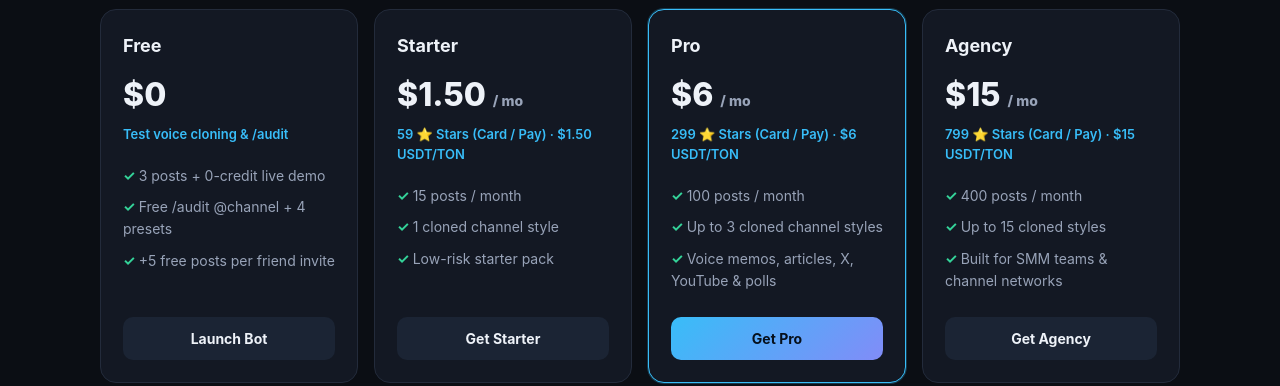
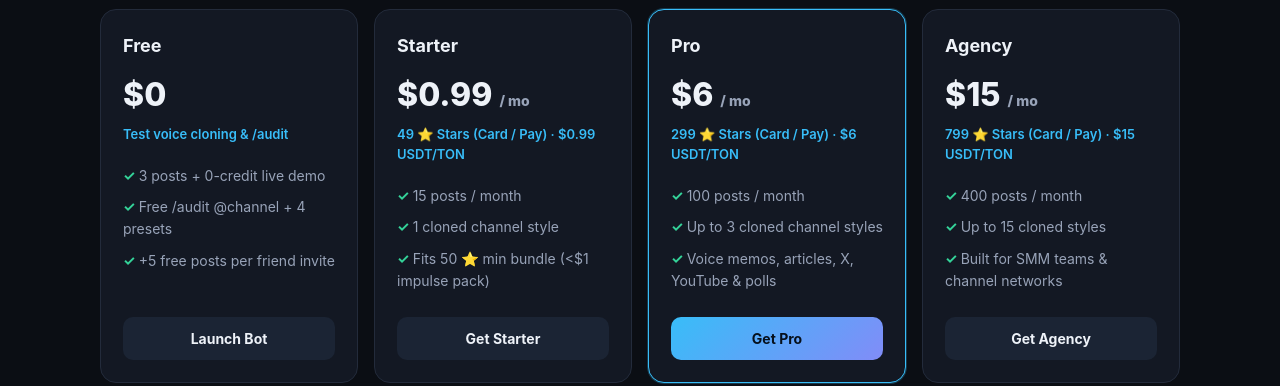
Before and after one commit to babanadia/postforge, a plain HTML site: page index.html in a window 1280 px wide. Shown: the part 1553-1939 px from the top of the page. Drawn offline with Linux system fonts and the light colour scheme.

Commit message:
EXP-006: Starter 49 Stars / .99 (<50 Stars bundle) & preserve landing_audit link

```diff
--- a/index.html
+++ b/index.html
@@ -255,12 +255,12 @@
       <div class="card price-card">
         <div>
           <h3>Starter</h3>
-          <div class="price-amount">$1.50 <span data-i18n="perMo" style="font-size:14px;color:var(--muted)">/ mo</span></div>
-          <div class="price-alt" data-i18n="starterAlt">59 ⭐ Stars (Card / Pay) · $1.50 USDT/TON</div>
+          <div class="price-amount">$0.99 <span data-i18n="perMo" style="font-size:14px;color:var(--muted)">/ mo</span></div>
+          <div class="price-alt" data-i18n="starterAlt">49 ⭐ Stars (Card / Pay) · $0.99 USDT/TON</div>
           <ul class="price-list">
             <li data-i18n="st1">15 posts / month</li>
             <li data-i18n="st2">1 cloned channel style</li>
-            <li data-i18n="st3">Low-risk impulse pack</li>
+            <li data-i18n="st3">Fits 50 ⭐ min bundle (&lt;$1 impulse pack)</li>
           </ul>
         </div>
         <a class="price-btn" href="https://t.me/getpostforge_bot?start=landing_starter" target="_blank" rel="noopener" data-i18n="starterBtn">Get Starter</a>
@@ -327,10 +327,10 @@
         f1: "3 поста + бесплатное живое демо",
         f2: "Бесплатный /audit @канала + 4 пресета",
         f3: "+5 постов за каждого друга",
-        starterAlt: "59 ⭐ Stars (Карта / Pay) · $1.50 USDT/TON",
+        starterAlt: "49 ⭐ Stars (Карта / Pay) · $0.99 USDT/TON",
         st1: "15 постов на 30 дней",
         st2: "1 клонированный стиль канала",
-        st3: "Быстрый старт за ~110 ₽ / $1.50",
+        st3: "Укладывается в мин. пакет 50 ⭐ (~95 ₽ / $0.99)",
         proAlt: "299 ⭐ Stars (Карта / Pay) · $6 USDT/TON",
         p1: "100 постов в месяц",
         p2: "До 3 клонированных стилей",
@@ -372,10 +372,10 @@
         f1: "3 posts + 0-credit live demo",
         f2: "Free /audit @channel + 4 presets",
         f3: "+5 free posts per friend invite",
-        starterAlt: "59 ⭐ Stars (Card / Pay) · $1.50 USDT/TON",
+        starterAlt: "49 ⭐ Stars (Card / Pay) · $0.99 USDT/TON",
         st1: "15 posts / month",
         st2: "1 cloned channel style",
-        st3: "Low-risk starter pack",
+        st3: "Fits 50 ⭐ min bundle (<$1 impulse pack)",
         proAlt: "299 ⭐ Stars (Card / Pay) · $6 USDT/TON",
         p1: "100 posts / month",
         p2: "Up to 3 cloned channel styles",
@@ -446,7 +446,9 @@
     const cleanSrc = rawSrc.replace(/[^a-z0-9_-]/g, "").slice(0, 32);
     if (cleanSrc) {
       document.querySelectorAll('a[href^="https://t.me/getpostforge_bot"]').forEach(link => {
-        link.href = "https://t.me/getpostforge_bot?start=web_" + cleanSrc;
+        if (!link.href.includes("start=landing_audit")) {
+          link.href = "https://t.me/getpostforge_bot?start=web_" + cleanSrc;
+        }
       });
     }
 
```
